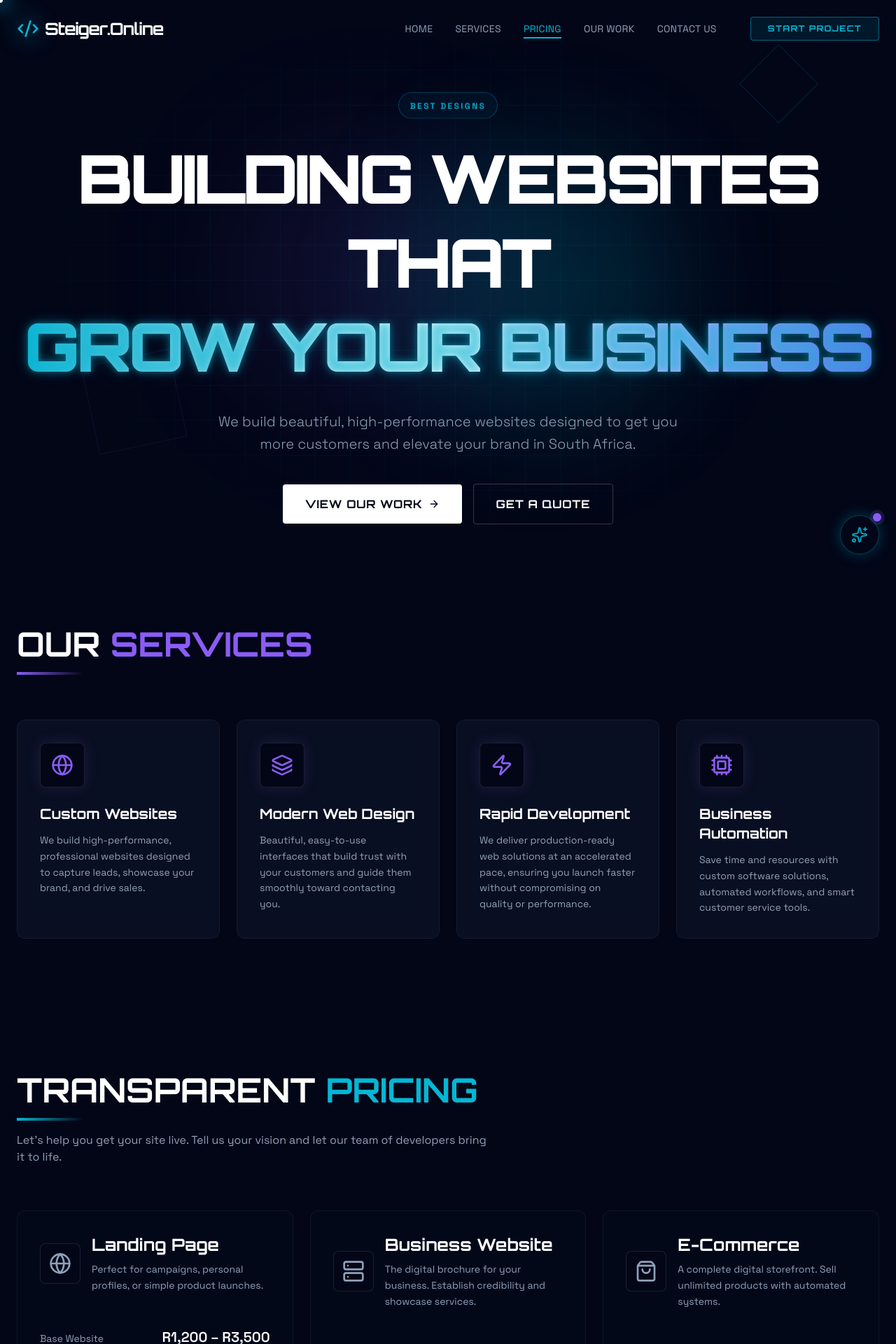
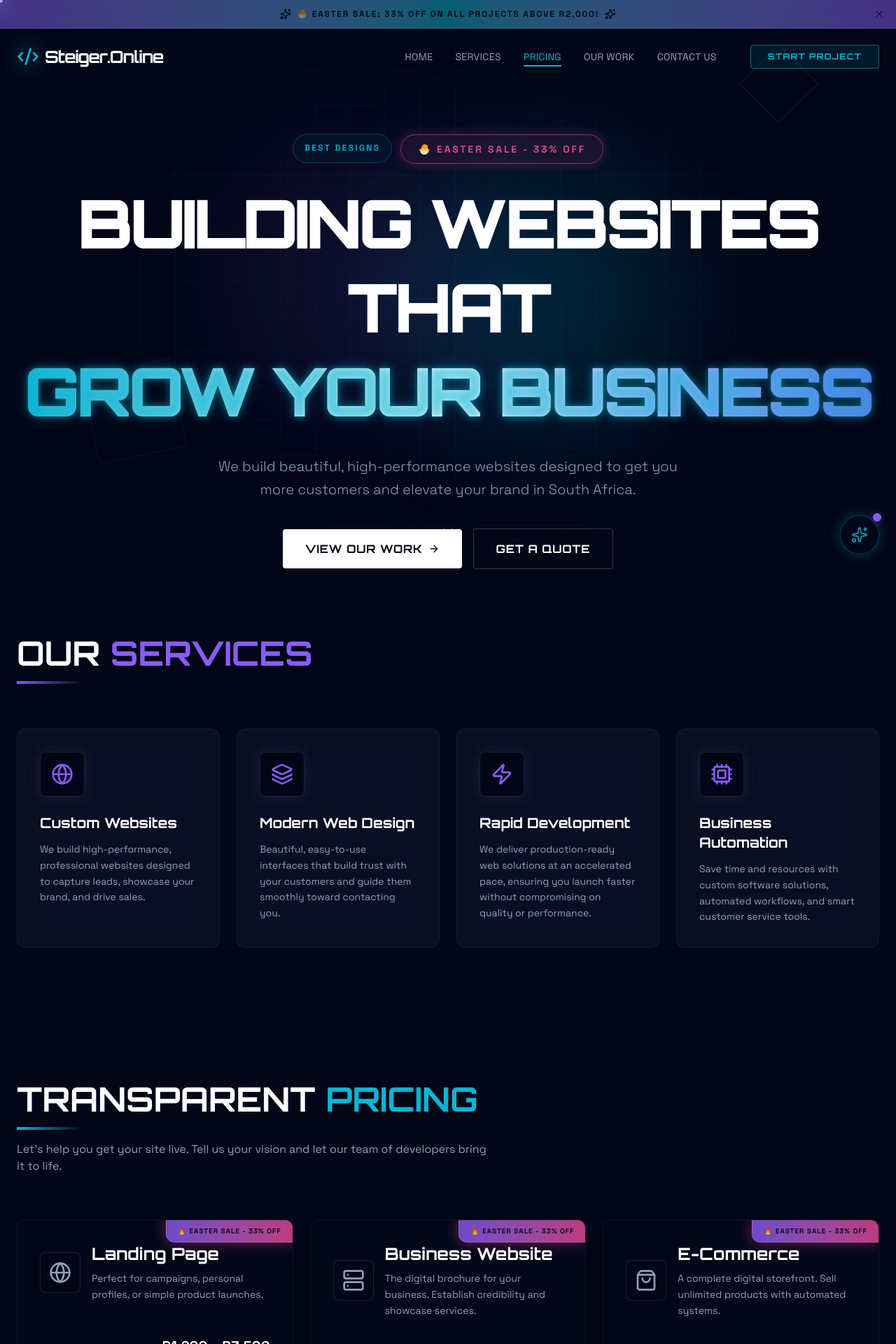
Before and after one commit to Seansteiger/Steiger.Online, a React (Vite) app: page / in a window 1280 px wide. Shown: the top 1920 px of the page at 70% size. Built offline with nearby package versions, Linux system fonts and the light colour scheme.

Commit message:
feat: complete Easter Sale implementation with refined layout and high-visibility branding

```diff
--- a/App.tsx
+++ b/App.tsx
@@ -8,11 +8,13 @@ import Contact from './components/Contact';
 import AIAssistant from './components/AIAssistant';
 import MouseFollower from './components/ui/MouseFollower';
 import DynamicBackground from './components/ui/DynamicBackground';
+import AnnouncementBar from './components/AnnouncementBar';
 import { Section } from './types';
 
 const App: React.FC = () => {
   const [activeSection, setActiveSection] = useState<Section>(Section.HOME);
   const [selectedPlan, setSelectedPlan] = useState<string>('');
+  const [isSaleVisible, setIsSaleVisible] = useState(true);
 
   // Scroll Spy to detect active section
   useEffect(() => {
@@ -52,12 +54,13 @@ const App: React.FC = () => {
 
   return (
     <div className="relative w-full min-h-screen">
+      <AnnouncementBar isVisible={isSaleVisible} onClose={() => setIsSaleVisible(false)} />
       <MouseFollower />
       <DynamicBackground activeSection={activeSection} />
-      <Navbar activeSection={activeSection} scrollToSection={scrollToSection} />
+      <Navbar activeSection={activeSection} scrollToSection={scrollToSection} isSaleVisible={isSaleVisible} />
 
       <main className="relative z-10">
-        <Hero scrollToSection={scrollToSection} />
+        <Hero scrollToSection={scrollToSection} isSaleVisible={isSaleVisible} />
         <Services />
         <Pricing onSelectPlan={setSelectedPlan} />
         <Portfolio />
--- /dev/null
+++ b/components/AnnouncementBar.tsx
@@ -0,0 +1,34 @@
+import React from 'react';
+import { Sparkles, X } from 'lucide-react';
+
+interface AnnouncementBarProps {
+    isVisible: boolean;
+    onClose: () => void;
+}
+
+const AnnouncementBar: React.FC<AnnouncementBarProps> = ({ isVisible, onClose }) => {
+    if (!isVisible) return null;
+
+    return (
+        <div className="fixed top-0 left-0 right-0 z-[60] bg-gradient-to-r from-neon-purple/90 via-neon-cyan/90 to-neon-purple/90 backdrop-blur-md animate-pulse-slow">
+            <div className="max-w-7xl mx-auto px-4 h-10 flex items-center justify-center relative">
+                <div className="flex items-center gap-2 text-void font-bold text-[10px] md:text-xs tracking-[0.15em] uppercase">
+                    <Sparkles className="w-3 h-3 md:w-4 md:h-4" />
+                    <span>🐣 Easter Sale: 33% Off on all projects above R2,000!</span>
+                    <Sparkles className="w-3 h-3 md:w-4 md:h-4" />
+                </div>
+
+                <button
+                    onClick={onClose}
+                    className="absolute right-4 text-void/60 hover:text-void transition-colors"
+                >
+                    <X className="w-4 h-4" />
+                </button>
+            </div>
+            {/* Bottom Glow Line */}
+            <div className="h-[1px] w-full bg-white/20"></div>
+        </div>
+    );
+};
+
+export default AnnouncementBar;
--- a/components/Hero.tsx
+++ b/components/Hero.tsx
@@ -4,11 +4,12 @@ import { Section } from '../types';
 
 interface HeroProps {
   scrollToSection: (section: Section) => void;
+  isSaleVisible?: boolean;
 }
 
-const Hero: React.FC<HeroProps> = ({ scrollToSection }) => {
+const Hero: React.FC<HeroProps> = ({ scrollToSection, isSaleVisible }) => {
   return (
-    <section id="home" className="relative min-h-screen flex items-center justify-center overflow-hidden pt-20">
+    <section id="home" className={`relative min-h-screen flex items-center justify-center overflow-hidden transition-all duration-500 ${isSaleVisible ? 'pt-40 md:pt-48' : 'pt-20'}`}>
 
       {/* Background Grid & Effects */}
       <div className="absolute inset-0 z-0">
@@ -26,8 +27,13 @@ const Hero: React.FC<HeroProps> = ({ scrollToSection }) => {
 
       <div className="relative z-10 max-w-7xl mx-auto px-6 text-center">
 
-        <div className="inline-block mb-6 px-4 py-1.5 rounded-full border border-neon-cyan/30 bg-neon-cyan/5 backdrop-blur-sm animate-float">
-          <span className="text-neon-cyan text-xs font-bold tracking-[0.2em] uppercase">Best designs</span>
+        <div className="flex flex-wrap justify-center gap-3 mb-6">
+          <div className="px-4 py-1.5 rounded-full border border-neon-cyan/30 bg-neon-cyan/5 backdrop-blur-sm animate-float">
+            <span className="text-neon-cyan text-xs font-bold tracking-[0.2em] uppercase">Best designs</span>
+          </div>
+          <div className="px-6 py-2 rounded-full border border-neon-pink/50 bg-neon-pink/10 backdrop-blur-md animate-float shadow-[0_0_15px_rgba(236,72,153,0.3)]" style={{ animationDelay: '0.5s' }}>
+            <span className="text-neon-pink text-sm font-black tracking-[0.2em] uppercase">🐣 Easter Sale - 33% OFF</span>
+          </div>
         </div>
 
         <h1 className="text-5xl md:text-8xl font-display font-black text-white leading-tight tracking-tighter mb-8">
--- a/components/Navbar.tsx
+++ b/components/Navbar.tsx
@@ -5,9 +5,10 @@ import { Section } from '../types';
 interface NavbarProps {
   activeSection: Section;
   scrollToSection: (section: Section) => void;
+  isSaleVisible?: boolean;
 }
 
-const Navbar: React.FC<NavbarProps> = ({ activeSection, scrollToSection }) => {
+const Navbar: React.FC<NavbarProps> = ({ activeSection, scrollToSection, isSaleVisible }) => {
   const [isScrolled, setIsScrolled] = useState(false);
   const [mobileMenuOpen, setMobileMenuOpen] = useState(false);
   const [isVisible, setIsVisible] = useState(true);
@@ -42,9 +43,10 @@ const Navbar: React.FC<NavbarProps> = ({ activeSection, scrollToSection }) => {
 
   return (
     <nav
-      className={`fixed top-0 left-0 w-full z-40 transition-all duration-500 transform ${isVisible ? 'translate-y-0' : '-translate-y-full'
-        } ${isScrolled ? 'glass-panel py-3' : 'bg-transparent py-6'
+      className={`fixed left-0 w-full z-40 transition-all duration-500 transform ${isVisible ? 'translate-y-0' : '-translate-y-full'
+        } ${isScrolled ? 'glass-panel py-3 shadow-lg' : 'bg-transparent py-6'
         }`}
+      style={{ top: isSaleVisible ? '40px' : '0' }}
     >
       <div className="max-w-7xl mx-auto px-6 flex justify-between items-center">
         {/* Logo */}
--- a/components/Pricing.tsx
+++ b/components/Pricing.tsx
@@ -124,9 +124,16 @@ const Pricing: React.FC<PricingProps> = ({ onSelectPlan }) => {
                                     : 'border-white/5 bg-slate-900/20 hover:border-neon-cyan/30 hover:-translate-y-2'
                                     }`}
                             >
-                                {/* Glow Effect */}
                                 <div className={`absolute inset-0 bg-gradient-to-br from-neon-cyan/10 to-transparent transition-opacity duration-500 ${isActive ? 'opacity-100' : 'opacity-0 group-hover:opacity-100'
                                     }`}></div>
+
+                                {tier.id !== 'landing' || parseInt(tier.devPrice.split(' – ')[1]?.replace(/[^0-9]/g, '') || '0') > 2000 ? (
+                                    <div className="absolute top-0 right-0 z-20">
+                                        <div className="px-4 py-2 bg-gradient-to-l from-neon-pink to-neon-purple text-void font-black text-[10px] uppercase tracking-widest shadow-[0_0_20px_rgba(236,72,153,0.6)] rounded-bl-xl border-l border-b border-white/20 animate-pulse">
+                                            🔥 EASTER SALE - 33% OFF
+                                        </div>
+                                    </div>
+                                ) : null}
 
                                 <div className="relative z-10 flex flex-col h-full">
                                     {/* Header */}
@@ -149,6 +156,9 @@ const Pricing: React.FC<PricingProps> = ({ onSelectPlan }) => {
                                                 {tier.devPrice}
                                             </span>
                                         </div>
+                                        <p className="text-[10px] text-slate-500 italic mt-1">
+                                            *33% discount applies to final quote if over R2,000
+                                        </p>
                                         {/* Hiding AI and Hosting Prices for now */}
                                         {/* <div className="flex justify-between items-baseline">
                                             <span className="text-slate-400 text-sm">AI Agent Add-on</span>
```
Also changed, not shown: public/bush_buck_preview.png (added).
